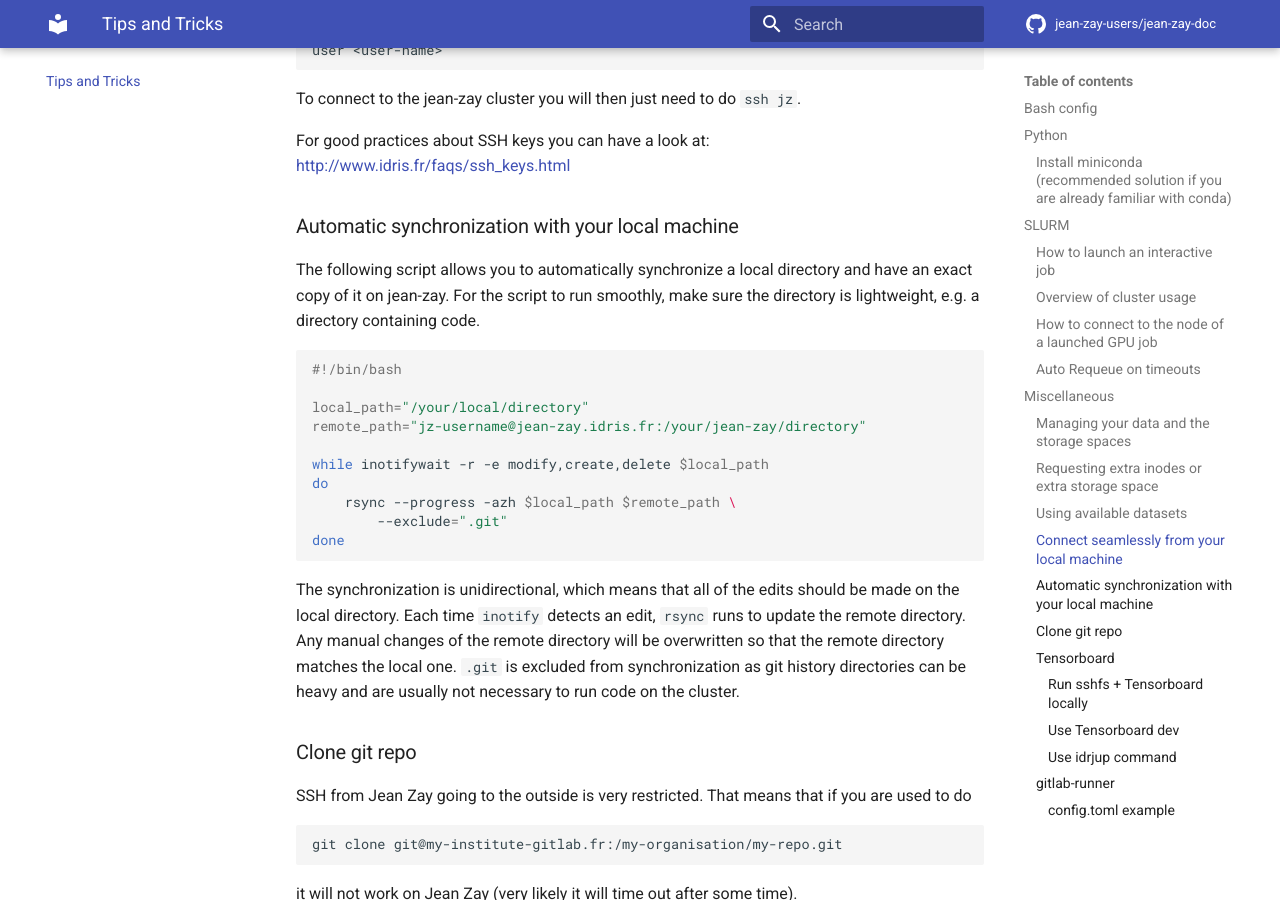
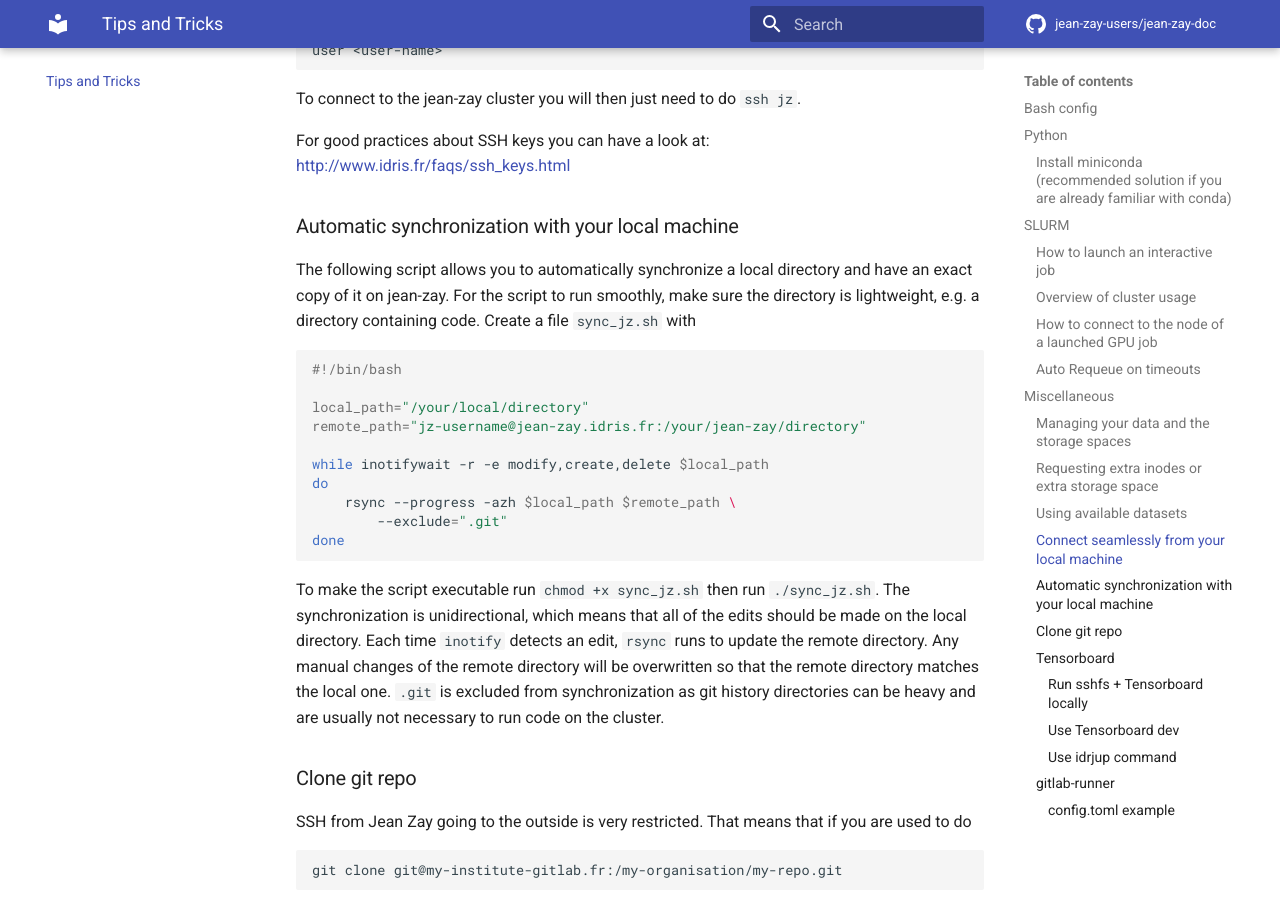
Before and after one commit to jean-zay-users/jean-zay-doc, an MkDocs documentation site: the page built from docs/tips-and-tricks.md, in a window 1280 px wide and 900 px high, scrolled down 5120 px. Built offline with MkDocs 1.6.1 and Material for MkDocs 9.7.7, drawn with Linux system fonts in a browser that asks for light colours; comment, search, counter and statistics services are not loaded.

Commit message:
sync: update

````diff
--- a/docs/tips-and-tricks.md
+++ b/docs/tips-and-tricks.md
@@ -247,7 +247,7 @@ http://www.idris.fr/faqs/ssh_keys.html
 ### Automatic synchronization with your local machine
 
 The following script allows you to automatically synchronize a local directory and have an exact copy of it on jean-zay.
-For the script to run smoothly, make sure the directory is lightweight, e.g. a directory containing code.
+For the script to run smoothly, make sure the directory is lightweight, e.g. a directory containing code. Create a file `sync_jz.sh` with
 
 ```bash
 #!/bin/bash
@@ -262,6 +262,7 @@ do
 done
 ```
 
+To make the script executable run `chmod +x sync_jz.sh` then run `./sync_jz.sh`.
 The synchronization is unidirectional, which means that all of the edits should be made on the local directory. Each time `inotify` detects an edit, `rsync` runs to update the remote directory.
 Any manual changes of the remote directory will be overwritten so that the remote directory matches the local one.
 `.git` is excluded from synchronization as git history directories can be heavy and are usually not necessary to run code on the cluster.
````
